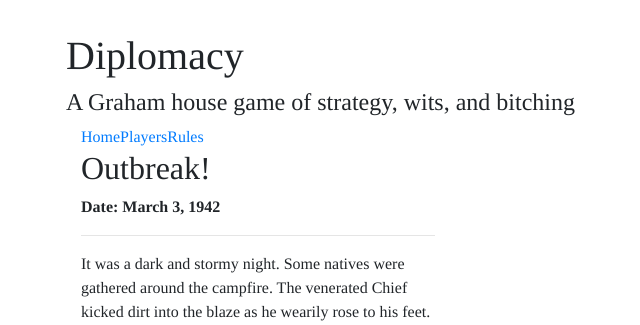
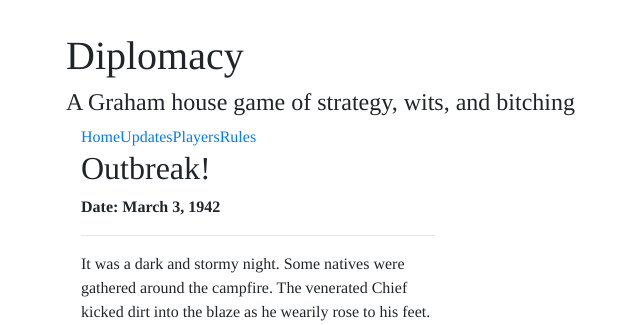
Before and after one commit to arecker/Diplomacy, a Django app: page / in a window 1280 px wide. Shown: the top 325 px of the page, without its empty margins (205-845 px from the left). Run offline with Django 3.2, Linux system fonts and the light colour scheme; some libraries are stand-ins or nearby versions.

Commit message:
Added tab for updates

```diff
--- a/templates/base.html
+++ b/templates/base.html
@@ -36,6 +36,7 @@
         <div class="container navigation">
             <ul class="nav nav-pills">
               <li class="active"><a href="/">Home</a></li>
+              <li><a href="#">Updates</a></li>
               <li><a href="#">Players</a></li>
               <li><a href="#">Rules</a></li>
             </ul>
```
